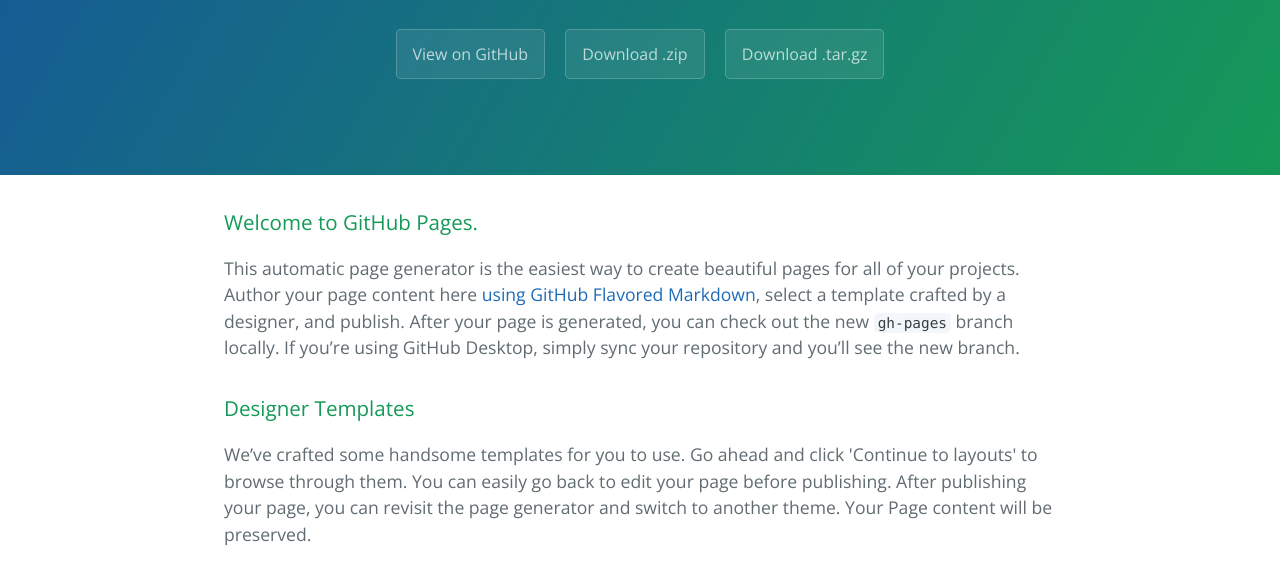
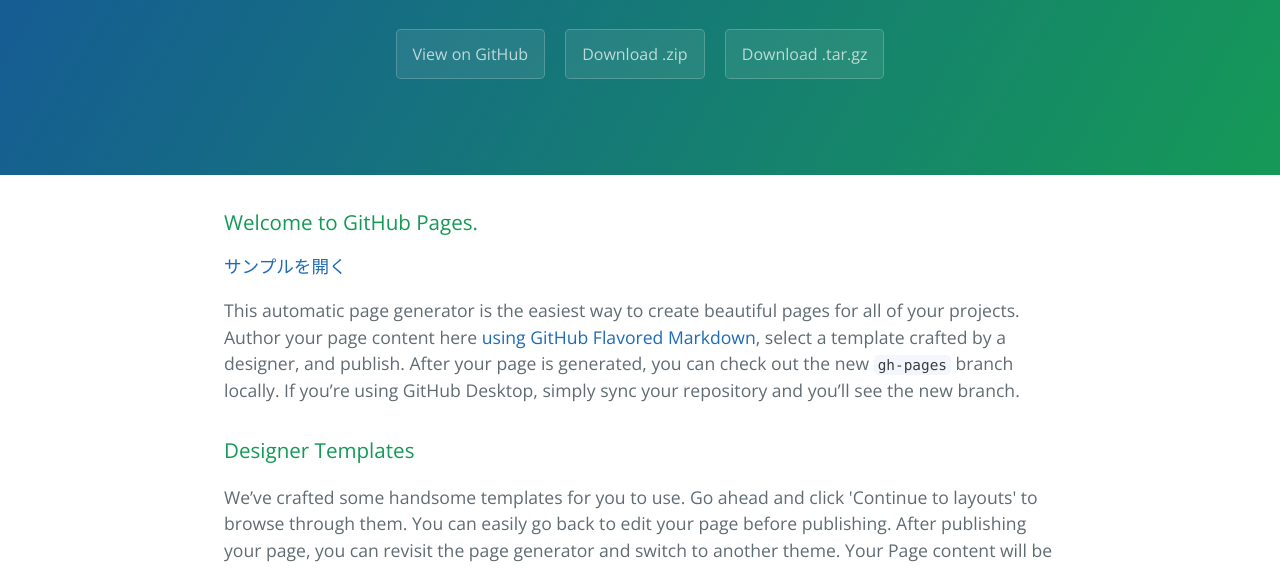
Before and after one commit to ics-creative/tutorial-createjs, a plain HTML site: page index.html in a window 1280 px wide. Shown: the part 208-776 px from the top of the page. Drawn offline with nearby package versions, Linux system fonts and the light colour scheme.

Commit message:
[サンプルを開く]を追加

```diff
--- a/index.html
+++ b/index.html
@@ -21,6 +21,8 @@
     <section class="main-content">
       <h3>
 <a id="welcome-to-github-pages" class="anchor" href="#welcome-to-github-pages" aria-hidden="true"><span class="octicon octicon-link"></span></a>Welcome to GitHub Pages.</h3>
+
+<a href="samples/0_quickstart.html">サンプルを開く</a>
 
 <p>This automatic page generator is the easiest way to create beautiful pages for all of your projects. Author your page content here <a href="https://guides.github.com/features/mastering-markdown/">using GitHub Flavored Markdown</a>, select a template crafted by a designer, and publish. After your page is generated, you can check out the new <code>gh-pages</code> branch locally. If you’re using GitHub Desktop, simply sync your repository and you’ll see the new branch.</p>
 
```
